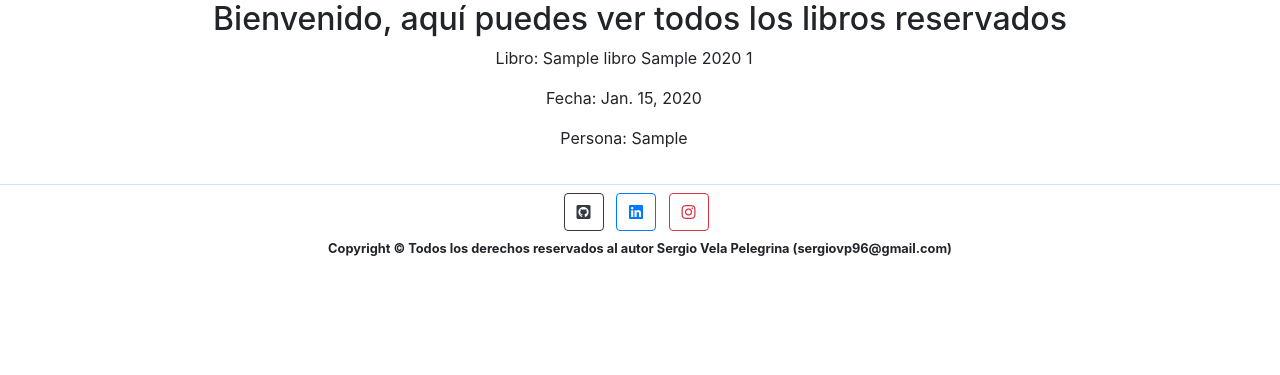
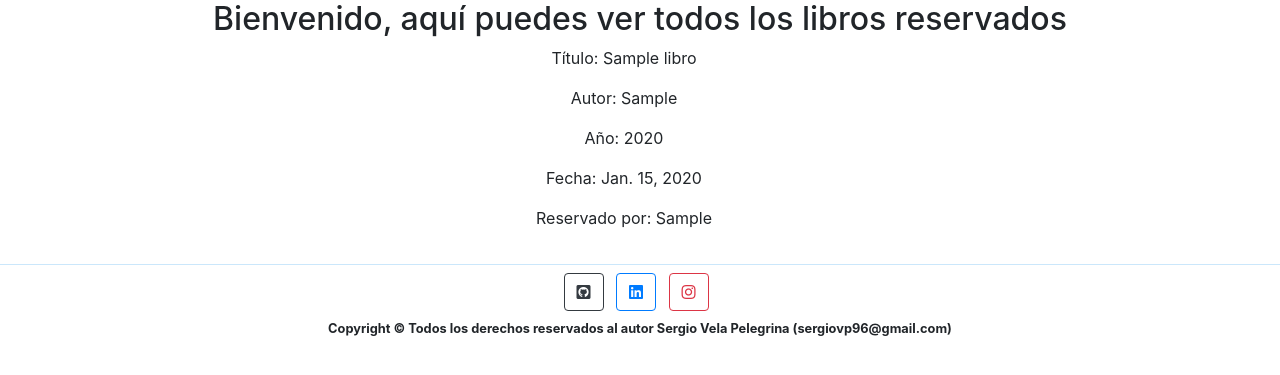
Before and after one commit to sergiovp/DAI, a Django app: page /prestamos in a window 1280 px wide. Shown: the part 56-431 px from the top of the page. Run offline with Django 3.2, Linux system fonts and the light colour scheme; tables that the repository leaves empty hold one stand-in row (values such as "Sample post").

Commit message:
Terminado el HTML de la página de préstamos

```diff
--- a/DjangoApp/app/templates/prestamos.html
+++ b/DjangoApp/app/templates/prestamos.html
@@ -15,9 +15,11 @@
     {% for i in prestamos %}
             <div class="libros">
                 <div class="colum" id="libro">
-                    <p>Libro: {{i.libro}}</p>
-                    <p>Fecha: {{i.fecha}}</p>
-                    <p>Persona: {{i.usuario}}</p>
+                    <p>Título: <span class="datos_reserva">{{ i.libro.titulo }}</span></p>
+                    <p>Autor: <span class="datos_reserva">{{ i.libro.autor }}</span></p>
+                    <p>Año: <span class="datos_reserva">{{ i.libro.anio }}</span></p>
+                    <p>Fecha: <span class="datos_reserva">{{ i.fecha }}</span></p>
+                    <p>Reservado por: <span class="datos_reserva">{{ i.usuario }}</span></p>
                 </div>
             </div>
     {% endfor %}
```
